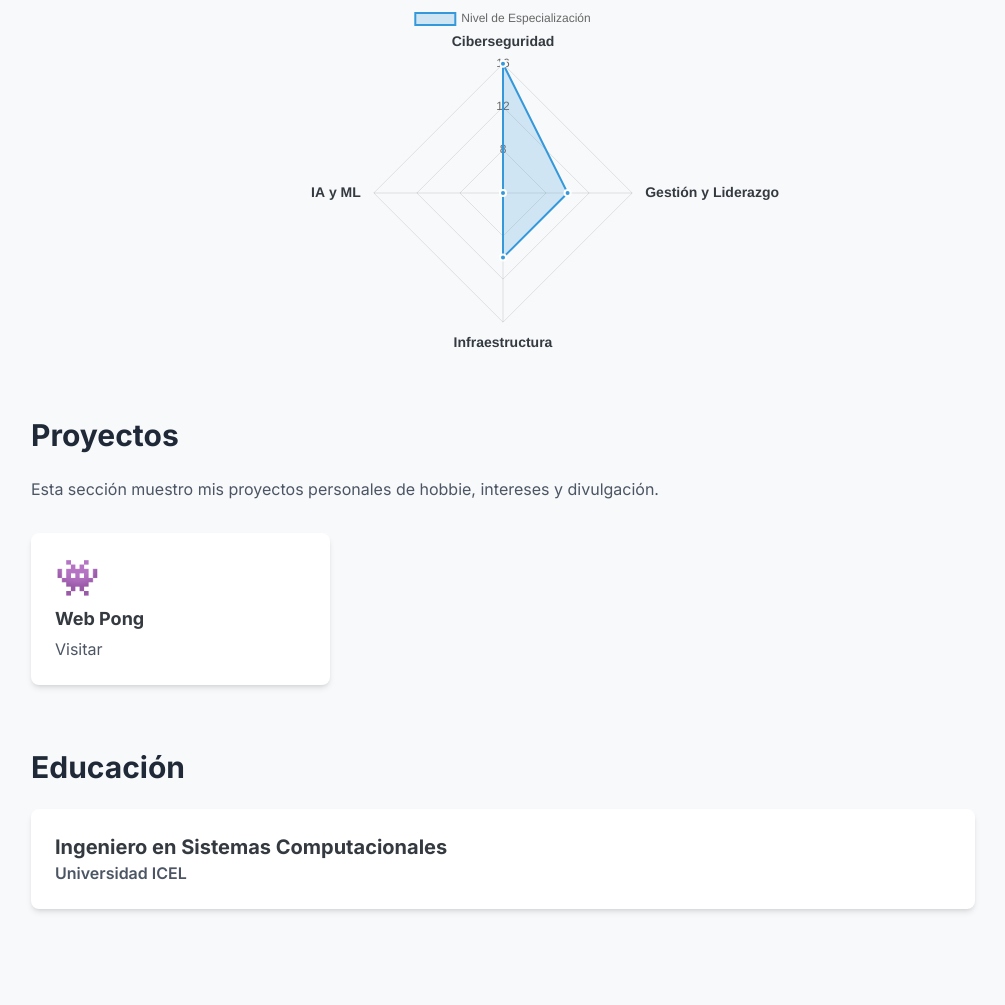
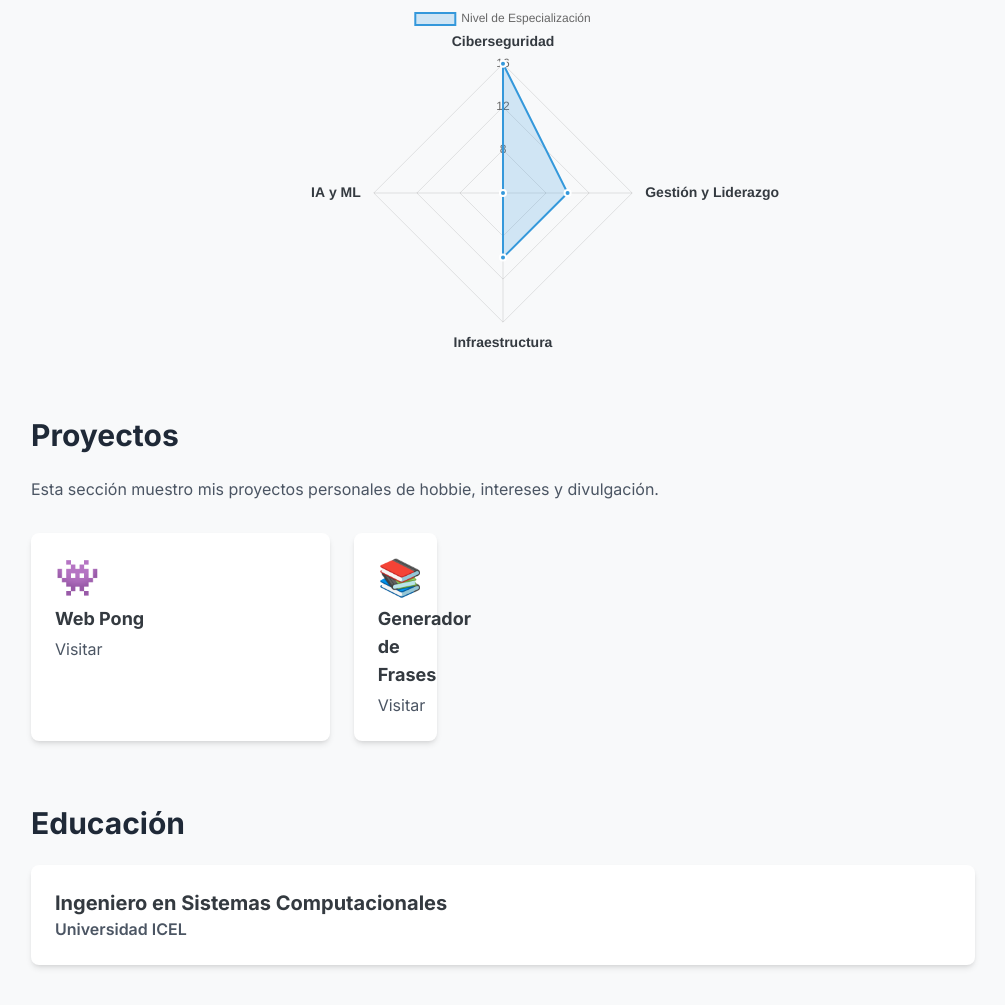
Before and after one commit to geekrovira/CV, a plain HTML site: page index.html in a window 1280 px wide. Shown: the part 3358-4363 px from the top of the page, without its empty margins (265-1270 px from the left). Before the commit the page ends 4307 px from the top, so only its background shows below. Drawn offline with nearby package versions, Linux system fonts and the light colour scheme.

Commit message:
Update index.html

```diff
--- a/index.html
+++ b/index.html
@@ -262,6 +262,12 @@ propuesta de soluciones proactivas.<li>
                         <h3 class="font-bold text-lg mt-2"> Web Pong </h3>
                         <p class="text-gray-600 mt-1"> <a href="https://geekrovira.github.io/PONG-GAME/" target="_blank"> Visitar </a></p>
                     </div>
+                    <div class="grid grid-cols-1 md:grid-cols-2 lg:grid-cols-3 gap-6">
+                    <div class="bg-white p-6 rounded-lg shadow-md hover:shadow-xl transition-shadow">
+                        <span class="text-4xl text-blue-500">📚</span>
+                        <h3 class="font-bold text-lg mt-2"> Generador de Frases </h3>
+                        <p class="text-gray-600 mt-1"> <a href="https://geekrovira.github.io/QuoteGeneration/" target="_blank"> Visitar </a></p>
+                    </div>
 
             </section>
 
```
